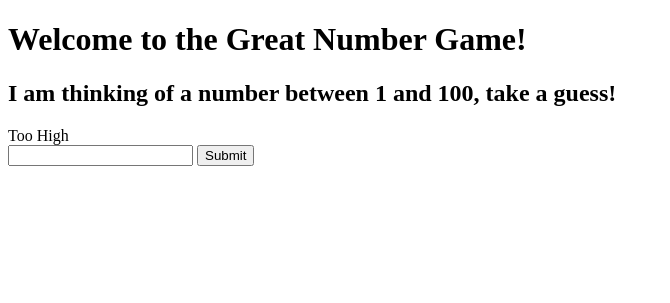
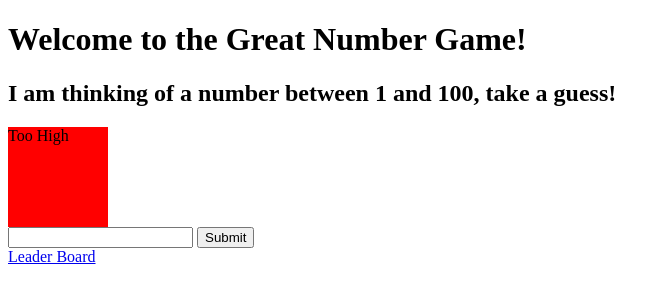
Before and after one commit to timlichen/python_pt_online_answersheets, a Flask app: page / in a window 1280 px wide. Shown: the top 303 px of the page, without its empty margins (0-670 px from the left). Run offline with Flask 2, Linux system fonts and the light colour scheme; the visitor is signed in with stand-in values (Sample User, id 1).

Commit message:
added bonus objectives for gng

```diff
--- a/flask_fundamentals/gng/server.py
+++ b/flask_fundamentals/gng/server.py
@@ -6,13 +6,22 @@ app.secret_key = "torta"
 def index():
     if 'server_number' not in session:
         session['server_number'] = random.randint(1, 100)
+        print(session['server_number'])
+    if 'attempt' not in session:
+        session['attempt'] = 0
+    if 'winners' not in session:
+        session['winners'] = {}
+
     return render_template("index.html")
 
 @app.route("/guess", methods=['POST'])
 def guess():
     user_guess = int(request.form['guess'])
+    session['attempt'] = session['attempt'] + 1
 
-    if user_guess >  session['server_number']:
+    if session['attempt'] == 5:
+        session['result'] = "you_lose"
+    elif user_guess >  session['server_number']:
         session['result'] = "too_high"
     elif user_guess < session['server_number']:
         session['result'] = "too_low"
@@ -22,8 +31,22 @@ def guess():
 
 @app.route('/play_again')
 def play_again():
-    session.clear()
+    session.pop('attempt')
+    session.pop('server_number')
+    session.pop('result')
     return redirect("/")
+
+@app.route("/leader_board", methods=['POST'])
+def leader_board():
+    session['winners']
+    session['winners'][request.form['name']] = session['attempt']
+    session.modified = True
+    print(session['winners'])
+    return redirect ("/")
+
+@app.route("/board")
+def show_leaders():
+    return render_template('leader_board.html')
 
 if __name__ == "__main__":
     app.run(debug=True)
--- a/flask_fundamentals/gng/templates/index.html
+++ b/flask_fundamentals/gng/templates/index.html
@@ -5,6 +5,14 @@
     <meta name="viewport" content="width=device-width, initial-scale=1.0">
     <meta http-equiv="X-UA-Compatible" content="ie=edge">
     <title>Great Number Game</title>
+    <style>
+        #hi, #low, #got_it {
+            height: 100px;
+            width: 100px;
+        }
+        #hi, #low { background-color: red}
+        #got_it { background-color: green}
+    </style>
 </head>
 <body>
     <h1>Welcome to the Great Number Game!</h1>
@@ -16,6 +24,13 @@
     <div id="low">Too Low</div>
     {% elif session['result'] == 'got_it' %}
     <div id="got_it">{{  session['server_number']}} was the number</div>
+        <form action="/leader_board" method="POST">
+            <p>Name: <input type="text" name="name"></p>
+            <input type="submit" value="Submit">
+        </form>
+    <a href="/play_again"><button>Play Again!</button></a>
+    {% elif session['result'] == 'you_lose' %}
+    <div id="you_lose">You Lose!</div>
     <a href="/play_again"><button>Play Again!</button></a>
     {% endif %}
 
@@ -24,5 +39,6 @@
         <input type="submit" value="Submit">
     </form>
 
+<a href='/board'>Leader Board</a>
 </body>
 </html>
```
Also changed, not shown: flask_fundamentals/gng/templates/leader_board.html (added, +17 -0 lines).
